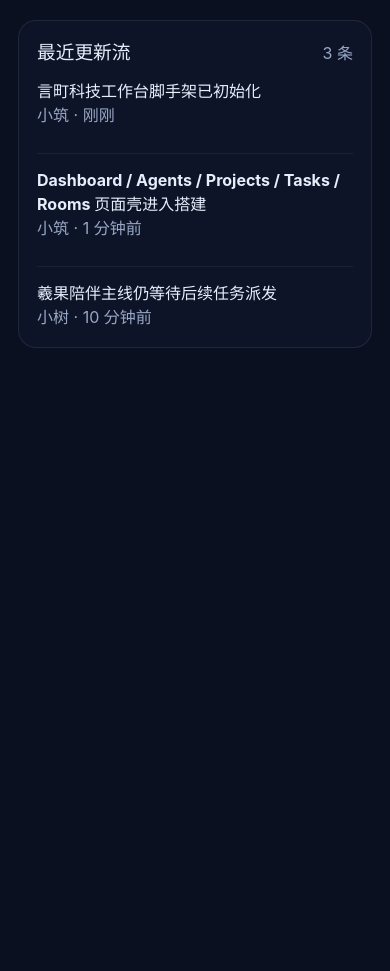
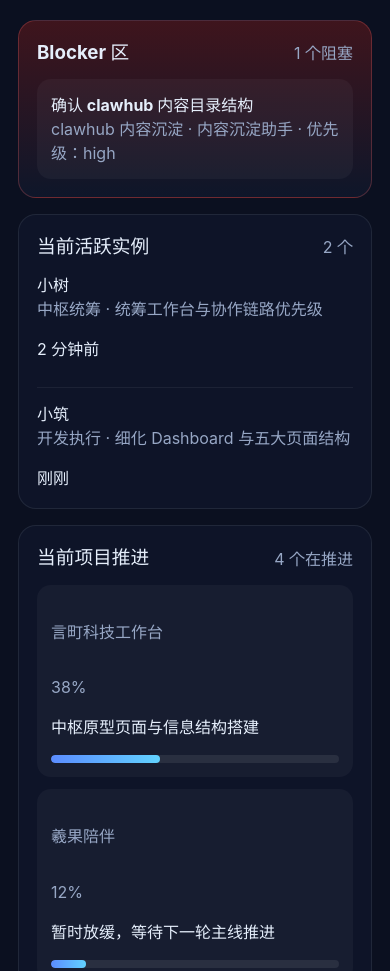
Before and after one commit to guoma970/kotovela-workbench, a React (Vite) app: page / in a window 390 px wide. Shown: the part 1029-2000 px from the top of the page. Before the commit the page ends 1395 px from the top, so only its background shows below. Built offline with nearby package versions, Linux system fonts and the light colour scheme.

Commit message:
feat: refine yanting workbench dashboard and data views

```diff
--- a/src/data/mockData.ts
+++ b/src/data/mockData.ts
@@ -6,7 +6,8 @@ export const agents: Agent[] = [
     name: '小树',
     role: '中枢统筹',
     status: 'active',
-    currentTask: '分流主线与支线任务',
+    currentTask: '统筹工作台与协作链路优先级',
+    project: '言町科技工作台',
     updatedAt: '2 分钟前',
   },
   {
@@ -14,16 +15,27 @@ export const agents: Agent[] = [
     name: '小筑',
     role: '开发执行',
     status: 'active',
-    currentTask: '初始化言町科技工作台',
+    currentTask: '细化 Dashboard 与五大页面结构',
+    project: '言町科技工作台',
     updatedAt: '刚刚',
   },
   {
     id: 'agent-3',
-    name: '小果',
-    role: '内容支持',
+    name: 'GitHub 同步助手',
+    role: '仓库同步',
     status: 'idle',
-    currentTask: '等待新任务',
-    updatedAt: '18 分钟前',
+    currentTask: '等待后续同步策略确认',
+    project: 'GitHub 同步',
+    updatedAt: '12 分钟前',
+  },
+  {
+    id: 'agent-4',
+    name: '内容沉淀助手',
+    role: '知识整理',
+    status: 'blocked',
+    currentTask: '等待 clawhub 内容结构定稿',
+    project: 'clawhub 内容沉淀',
+    updatedAt: '24 分钟前',
   },
 ]
 
@@ -33,28 +45,52 @@ export const projects: Project[] = [
     name: '言町科技工作台',
     owner: '小筑',
     status: 'active',
-    progress: 24,
+    progress: 38,
+    focus: '中枢原型页面与信息结构搭建',
+    blockers: 0,
   },
   {
     id: 'project-2',
     name: '羲果陪伴',
     owner: '小树',
     status: 'planning',
-    progress: 10,
+    progress: 12,
+    focus: '暂时放缓，等待下一轮主线推进',
+    blockers: 0,
   },
   {
     id: 'project-3',
-    name: 'OpenClaw 协作体系整理',
+    name: 'GitHub 同步',
     owner: '小树',
+    status: 'planning',
+    progress: 18,
+    focus: '后续接入仓库状态与更新同步',
+    blockers: 0,
+  },
+  {
+    id: 'project-4',
+    name: 'clawhub 内容沉淀',
+    owner: '内容沉淀助手',
     status: 'blocked',
-    progress: 42,
+    progress: 22,
+    focus: '等待内容结构与发布节奏确认',
+    blockers: 1,
+  },
+  {
+    id: 'project-5',
+    name: '自媒体内容准备',
+    owner: '小树',
+    status: 'planning',
+    progress: 16,
+    focus: '准备后续对外说明和更新材料',
+    blockers: 0,
   },
 ]
 
 export const tasks: Task[] = [
   {
     id: 'task-1',
-    title: '搭建 Dashboard 页面壳',
+    title: '细化 Dashboard 总览卡片',
     project: '言町科技工作台',
     assignee: '小筑',
     status: 'doing',
@@ -62,27 +98,43 @@ export const tasks: Task[] = [
   },
   {
     id: 'task-2',
-    title: '整理 Agents mock 数据',
+    title: '重组 Agents 页为结构化信息卡',
     project: '言町科技工作台',
     assignee: '小筑',
     status: 'doing',
-    priority: 'medium',
+    priority: 'high',
   },
   {
     id: 'task-3',
-    title: '确认主线排期',
-    project: '羲果陪伴',
-    assignee: '小树',
+    title: '确认 clawhub 内容目录结构',
+    project: 'clawhub 内容沉淀',
+    assignee: '内容沉淀助手',
     status: 'blocked',
     priority: 'high',
   },
   {
     id: 'task-4',
-    title: '输出移交包 v0.1',
+    title: '整理本轮移交说明',
     project: '言町科技工作台',
     assignee: '小树',
     status: 'done',
     priority: 'medium',
+  },
+  {
+    id: 'task-5',
+    title: '预留 GitHub 同步接入位',
+    project: 'GitHub 同步',
+    assignee: 'GitHub 同步助手',
+    status: 'todo',
+    priority: 'medium',
+  },
+  {
+    id: 'task-6',
+    title: '梳理 OpenClaw 系统测试群任务流',
+    project: '言町科技工作台',
+    assignee: '小树',
+    status: 'done',
+    priority: 'low',
   },
 ]
 
@@ -91,45 +143,55 @@ export const rooms: Room[] = [
     id: 'room-1',
     name: '羲果陪伴开发群',
     status: 'active',
-    focus: '主线任务派发与回报',
-    pending: 3,
+    focus: '主线任务派发与同步',
+    pending: 2,
+    channelType: 'Feishu 群聊',
   },
   {
     id: 'room-2',
-    name: '言町科技工作台工作流',
+    name: 'OpenClaw中枢群',
     status: 'active',
-    focus: 'V1 原型推进',
-    pending: 2,
+    focus: '实例协作、统筹与状态回报',
+    pending: 4,
+    channelType: 'Feishu 群聊',
   },
   {
     id: 'room-3',
-    name: '阻塞处理区',
-    status: 'blocked',
-    focus: '等待拍板',
+    name: 'OpenClaw 系统测试群',
+    status: 'quiet',
+    focus: '功能验证与回归测试',
     pending: 1,
+    channelType: 'Feishu 群聊',
   },
 ]
 
 export const updates: UpdateItem[] = [
   {
     id: 'update-1',
-    title: '言町科技工作台脚手架已初始化',
-    source: '小筑',
+    title: '言町科技工作台进入第二轮原型细化',
+    source: '小树',
     time: '刚刚',
     type: 'success',
   },
   {
     id: 'update-2',
-    title: 'Dashboard / Agents / Projects / Tasks / Rooms 页面壳进入搭建',
+    title: 'Dashboard 开始补齐 blocker、活跃实例和项目推进模块',
     source: '小筑',
     time: '1 分钟前',
     type: 'info',
   },
   {
     id: 'update-3',
-    title: '羲果陪伴主线仍等待后续任务派发',
-    source: '小树',
-    time: '10 分钟前',
+    title: 'clawhub 内容沉淀存在结构待定 blocker',
+    source: '内容沉淀助手',
+    time: '9 分钟前',
     type: 'warning',
   },
+  {
+    id: 'update-4',
+    title: '羲果陪伴当前优先级已下调，暂不并行展开',
+    source: '小树',
+    time: '12 分钟前',
+    type: 'info',
+  },
 ]
--- a/src/index.css
+++ b/src/index.css
@@ -124,14 +124,22 @@ button {
 .page h2,
 .panel h3,
 .list-row h3,
-.update-item h4 {
+.update-item h4,
+.compact-item h4,
+.alert-item h4,
+.queue-card h4 {
   margin: 0;
 }
 
 .page-note,
 .list-row p,
 .update-item p,
-.panel-header span {
+.panel-header span,
+.compact-item p,
+.alert-item p,
+.info-pairs span,
+.queue-card p,
+.empty-state {
   margin: 0;
   color: #97a7c5;
 }
@@ -176,22 +184,56 @@ button {
   box-shadow: inset 0 0 0 1px rgba(255, 107, 107, 0.15);
 }
 
+.dashboard-grid,
+.card-grid,
+.queue-grid {
+  display: grid;
+  gap: 16px;
+}
+
+.dashboard-grid {
+  grid-template-columns: 1.1fr 1fr;
+}
+
+.card-grid {
+  grid-template-columns: repeat(2, minmax(0, 1fr));
+}
+
+.queue-grid {
+  grid-template-columns: repeat(3, minmax(0, 1fr));
+}
+
+.panel-alert {
+  border-color: rgba(255, 107, 107, 0.25);
+  background: linear-gradient(180deg, rgba(70, 21, 28, 0.88), rgba(15, 23, 43, 0.88));
+}
+
+.panel-wide {
+  grid-column: 1 / -1;
+}
+
 .panel-header {
   display: flex;
   align-items: center;
   justify-content: space-between;
   margin-bottom: 12px;
+  gap: 12px;
 }
 
 .update-list,
-.list-panel {
+.list-panel,
+.alert-list,
+.compact-list,
+.project-progress-list,
+.queue-list {
   display: flex;
   flex-direction: column;
   gap: 12px;
 }
 
 .update-item,
-.list-row {
+.list-row,
+.compact-item {
   display: flex;
   align-items: center;
   justify-content: space-between;
@@ -201,23 +243,79 @@ button {
 }
 
 .update-item:first-child,
-.list-row:first-child {
+.list-row:first-child,
+.compact-item:first-child {
   border-top: 0;
   padding-top: 0;
 }
 
 .update-item:last-child,
-.list-row:last-child {
+.list-row:last-child,
+.compact-item:last-child {
   padding-bottom: 0;
 }
 
+.alert-item,
+.progress-item,
+.queue-card {
+  border-radius: 14px;
+  padding: 14px;
+  background: rgba(255, 255, 255, 0.04);
+}
+
+.progress-head,
+.queue-meta,
 .row-meta {
   display: flex;
   align-items: center;
+  justify-content: space-between;
   gap: 10px;
   color: #97a7c5;
   flex-wrap: wrap;
+}
+
+.row-meta {
   justify-content: flex-end;
+}
+
+.progress-bar {
+  margin-top: 10px;
+  height: 8px;
+  border-radius: 999px;
+  background: rgba(255, 255, 255, 0.08);
+  overflow: hidden;
+}
+
+.progress-bar > div {
+  height: 100%;
+  border-radius: inherit;
+  background: linear-gradient(90deg, #5b8cff, #62d2ff);
+}
+
+.info-card {
+  display: flex;
+  flex-direction: column;
+  gap: 14px;
+}
+
+.info-pairs {
+  display: grid;
+  grid-template-columns: repeat(2, minmax(0, 1fr));
+  gap: 14px;
+}
+
+.info-pairs div {
+  display: flex;
+  flex-direction: column;
+  gap: 6px;
+}
+
+.info-pairs strong {
+  font-size: 0.98rem;
+}
+
+.queue-column {
+  min-height: 260px;
 }
 
 .status-pill {
@@ -251,6 +349,19 @@ button {
   color: #ffc062;
 }
 
+@media (max-width: 1100px) {
+  .dashboard-grid,
+  .card-grid,
+  .queue-grid,
+  .stats-grid {
+    grid-template-columns: repeat(2, minmax(0, 1fr));
+  }
+
+  .panel-wide {
+    grid-column: auto;
+  }
+}
+
 @media (max-width: 960px) {
   .app-shell {
     grid-template-columns: 1fr;
@@ -259,10 +370,6 @@ button {
   .sidebar {
     border-right: 0;
     border-bottom: 1px solid rgba(255, 255, 255, 0.08);
-  }
-
-  .stats-grid {
-    grid-template-columns: repeat(2, minmax(0, 1fr));
   }
 }
 
@@ -274,7 +381,10 @@ button {
 
   .page-header,
   .list-row,
-  .update-item {
+  .update-item,
+  .compact-item,
+  .progress-head,
+  .queue-meta {
     flex-direction: column;
     align-items: flex-start;
   }
@@ -283,7 +393,11 @@ button {
     justify-content: flex-start;
   }
 
-  .stats-grid {
+  .dashboard-grid,
+  .card-grid,
+  .queue-grid,
+  .stats-grid,
+  .info-pairs {
     grid-template-columns: 1fr;
   }
 }
--- a/src/pages/DashboardPage.tsx
+++ b/src/pages/DashboardPage.tsx
@@ -2,10 +2,11 @@ import { StatCard } from '../components/StatCard'
 import { agents, projects, tasks, updates } from '../data/mockData'
 
 export function DashboardPage() {
-  const activeAgents = agents.filter((item) => item.status === 'active').length
-  const doingTasks = tasks.filter((item) => item.status === 'doing').length
-  const blockers = tasks.filter((item) => item.status === 'blocked').length
-  const activeProjects = projects.filter((item) => item.status === 'active').length
+  const activeAgents = agents.filter((item) => item.status === 'active')
+  const doingTasks = tasks.filter((item) => item.status === 'doing')
+  const blockedTasks = tasks.filter((item) => item.status === 'blocked')
+  const activeProjects = projects.filter((item) => item.status === 'active')
+  const projectPipeline = projects.filter((item) => item.status !== 'blocked')
 
   return (
     <section className="page">
@@ -14,17 +15,80 @@ export function DashboardPage() {
           <p className="eyebrow">Dashboard</p>
           <h2>中枢总览</h2>
         </div>
-        <p className="page-note">先看结构、状态和最近变化，不上复杂后台逻辑。</p>
+        <p className="page-note">先把当前工作状态看清楚，再决定下一步推进。</p>
       </div>
 
-      <div className="stats-grid">
-        <StatCard label="活跃实例数" value={activeAgents} tone="blue" />
-        <StatCard label="进行中任务数" value={doingTasks} tone="green" />
-        <StatCard label="blocker 数" value={blockers} tone="red" />
-        <StatCard label="活跃项目数" value={activeProjects} tone="orange" />
+      <div className="stats-grid strong-grid">
+        <StatCard label="活跃实例数" value={activeAgents.length} tone="blue" />
+        <StatCard label="进行中任务数" value={doingTasks.length} tone="green" />
+        <StatCard label="blocker 数" value={blockedTasks.length} tone="red" />
+        <StatCard label="活跃项目数" value={activeProjects.length} tone="orange" />
+      </div>
+
+      <div className="dashboard-grid">
+        <div className="panel panel-alert blocker-panel">
+          <div className="panel-header">
+            <h3>Blocker 区</h3>
+            <span>{blockedTasks.length} 个阻塞</span>
+          </div>
+          {blockedTasks.length > 0 ? (
+            <div className="alert-list">
+              {blockedTasks.map((task) => (
+                <article key={task.id} className="alert-item">
+                  <h4>{task.title}</h4>
+                  <p>
+                    {task.project} · {task.assignee} · 优先级：{task.priority}
+                  </p>
+                </article>
+              ))}
+            </div>
+          ) : (
+            <p className="empty-state">当前没有 blocker。</p>
+          )}
         </div>
 
         <div className="panel">
+          <div className="panel-header">
+            <h3>当前活跃实例</h3>
+            <span>{activeAgents.length} 个</span>
+          </div>
+          <div className="compact-list">
+            {activeAgents.map((agent) => (
+              <article key={agent.id} className="compact-item">
+                <div>
+                  <h4>{agent.name}</h4>
+                  <p>
+                    {agent.role} · {agent.currentTask}
+                  </p>
+                </div>
+                <span>{agent.updatedAt}</span>
+              </article>
+            ))}
+          </div>
+        </div>
+
+        <div className="panel">
+          <div className="panel-header">
+            <h3>当前项目推进</h3>
+            <span>{projectPipeline.length} 个在推进</span>
+          </div>
+          <div className="project-progress-list">
+            {projectPipeline.map((project) => (
+              <article key={project.id} className="progress-item">
+                <div className="progress-head">
+                  <h4>{project.name}</h4>
+                  <span>{project.progress}%</span>
+                </div>
+                <p>{project.focus}</p>
+                <div className="progress-bar">
+                  <div style={{ width: `${project.progress}%` }} />
+                </div>
+              </article>
+            ))}
+          </div>
+        </div>
+
+        <div className="panel panel-wide">
           <div className="panel-header">
             <h3>最近更新流</h3>
             <span>{updates.length} 条</span>
@@ -42,6 +106,7 @@ export function DashboardPage() {
             ))}
           </div>
         </div>
+      </div>
     </section>
   )
 }
--- a/src/pages/ProjectsPage.tsx
+++ b/src/pages/ProjectsPage.tsx
@@ -8,20 +8,36 @@ export function ProjectsPage() {
           <p className="eyebrow">Projects</p>
           <h2>项目看板</h2>
         </div>
-        <p className="page-note">先用静态结构展示项目状态和推进度。</p>
+        <p className="page-note">本轮聚焦 5 个核心项目的状态、重点和阻塞情况。</p>
       </div>
 
-      <div className="panel list-panel">
+      <div className="card-grid">
         {projects.map((project) => (
-          <article key={project.id} className="list-row stacked-row">
-            <div>
+          <article key={project.id} className="panel info-card">
+            <div className="panel-header">
               <h3>{project.name}</h3>
-              <p>
-                负责人：{project.owner} · 进度：{project.progress}%
-              </p>
+              <span className={`status-pill status-${project.status}`}>{project.status}</span>
             </div>
-            <div className="row-meta">
-              <span className={`status-pill status-${project.status}`}>{project.status}</span>
+            <div className="info-pairs">
+              <div>
+                <span>负责人</span>
+                <strong>{project.owner}</strong>
+              </div>
+              <div>
+                <span>当前重点</span>
+                <strong>{project.focus}</strong>
+              </div>
+              <div>
+                <span>推进度</span>
+                <strong>{project.progress}%</strong>
+              </div>
+              <div>
+                <span>Blocker</span>
+                <strong>{project.blockers}</strong>
+              </div>
+            </div>
+            <div className="progress-bar project-card-progress">
+              <div style={{ width: `${project.progress}%` }} />
             </div>
           </article>
         ))}
--- a/src/pages/TasksPage.tsx
+++ b/src/pages/TasksPage.tsx
@@ -1,4 +1,11 @@
 import { tasks } from '../data/mockData'
+import type { TaskStatus } from '../types'
+
+const columns: { key: TaskStatus; label: string }[] = [
+  { key: 'doing', label: 'Doing' },
+  { key: 'blocked', label: 'Blocker' },
+  { key: 'done', label: 'Done' },
+]
 
 export function TasksPage() {
   return (
@@ -8,23 +15,34 @@ export function TasksPage() {
           <p className="eyebrow">Tasks</p>
           <h2>任务队列</h2>
         </div>
-        <p className="page-note">先放任务标题、归属、负责人和状态，不做复杂排程。</p>
+        <p className="page-note">按 doing / blocker / done 拆开，先把任务流看清楚。</p>
       </div>
 
-      <div className="panel list-panel">
-        {tasks.map((task) => (
-          <article key={task.id} className="list-row stacked-row">
-            <div>
-              <h3>{task.title}</h3>
-              <p>
-                {task.project} · {task.assignee} · 优先级：{task.priority}
-              </p>
-            </div>
-            <div className="row-meta">
-              <span className={`status-pill status-${task.status}`}>{task.status}</span>
-            </div>
-          </article>
-        ))}
+      <div className="queue-grid">
+        {columns.map((column) => {
+          const items = tasks.filter((task) => task.status === column.key)
+          return (
+            <section key={column.key} className="panel queue-column">
+              <div className="panel-header">
+                <h3>{column.label}</h3>
+                <span>{items.length} 条</span>
+              </div>
+              <div className="queue-list">
+                {items.map((task) => (
+                  <article key={task.id} className="queue-card">
+                    <h4>{task.title}</h4>
+                    <p>{task.project}</p>
+                    <div className="queue-meta">
+                      <span>{task.assignee}</span>
+                      <span>优先级：{task.priority}</span>
+                    </div>
+                  </article>
+                ))}
+                {items.length === 0 && <p className="empty-state">当前没有任务。</p>}
+              </div>
+            </section>
+          )
+        })}
       </div>
     </section>
   )
--- a/src/types/index.ts
+++ b/src/types/index.ts
@@ -9,6 +9,7 @@ export interface Agent {
   role: string
   status: AgentStatus
   currentTask: string
+  project: string
   updatedAt: string
 }
 
@@ -18,6 +19,8 @@ export interface Project {
   owner: string
   status: ProjectStatus
   progress: number
+  focus: string
+  blockers: number
 }
 
 export interface Task {
@@ -35,6 +38,7 @@ export interface Room {
   status: RoomStatus
   focus: string
   pending: number
+  channelType: string
 }
 
 export interface UpdateItem {
```
Also changed, not shown: src/pages/AgentsPage.tsx (+22 -10 lines), src/pages/RoomsPage.tsx (+18 -9 lines). Lines whose indentation alone changed are shown as unchanged.
